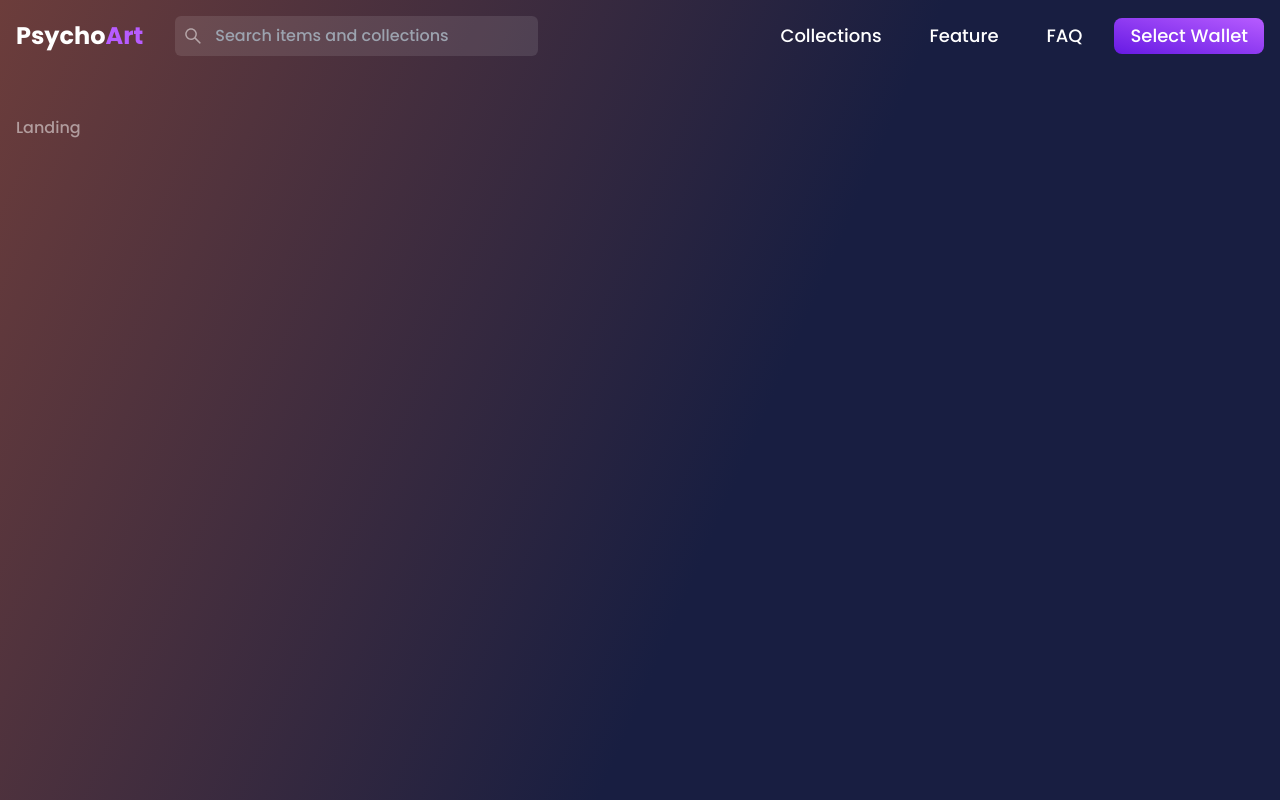
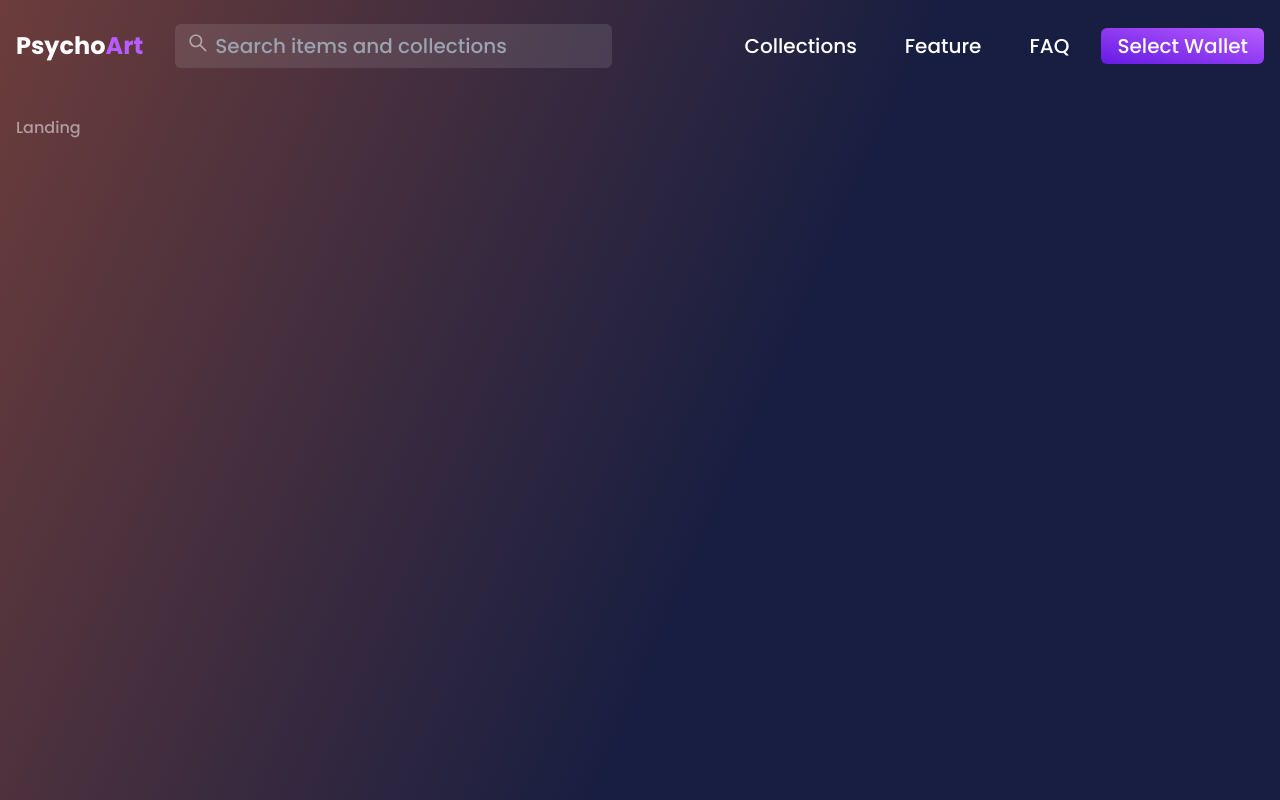
Before and after one commit to BanerjeeProdipta/NFT, a React (Create React App) app: page / in a window 1280 px wide. Built offline with nearby package versions, Linux system fonts and the light colour scheme.

Commit message:
feat:(reusable modal) Modal created for seach

```diff
--- /dev/null
+++ b/src/components/ui/CustomModal.tsx
@@ -0,0 +1,59 @@
+import { createStyles, makeStyles } from '@material-ui/core'
+import Backdrop from '@material-ui/core/Backdrop/Backdrop'
+import Fade from '@material-ui/core/Fade/Fade'
+import Modal from '@material-ui/core/Modal/Modal'
+import { AiOutlineClose } from 'react-icons/ai'
+
+const useStyles = makeStyles(() => createStyles({
+  modal: {
+    display: 'flex',
+    alignItems: 'center',
+    justifyContent: 'center',
+    padding: '2rem 1rem',
+  },
+}))
+
+interface props {
+  open: boolean;
+  onClose: () => void;
+  children: JSX.Element;
+}
+
+function CustomModal({
+  open, onClose, children,
+}:props) {
+  const classes = useStyles()
+
+  return (
+    <Modal
+      open={open}
+      onClose={onClose}
+      className={classes.modal}
+      closeAfterTransition
+      BackdropComponent={Backdrop}
+      BackdropProps={{
+        timeout: 500,
+      }}
+    >
+      <Fade in={open}>
+        <div className="relative flex flex-1 max-w-xl p-8 text-white rounded-md bg-bgRight/40">
+          <button
+            type="button"
+            className="absolute z-10 inline-block p-1 transition duration-300 ease-in-out rounded-full cursor-pointer bg-bgRight"
+            style={{
+              right: '-18px',
+              top: '-18px',
+            }}
+            onClick={onClose}
+          >
+            <AiOutlineClose className="w-6 h-6 text-white fill-current" />
+
+          </button>
+          <div className="w-full overflow-hidden rounded-md">{children}</div>
+        </div>
+      </Fade>
+    </Modal>
+  )
+}
+
+export default CustomModal
--- a/src/components/ui/Navbar.tsx
+++ b/src/components/ui/Navbar.tsx
@@ -1,19 +1,23 @@
 import { useRef, useState } from 'react'
 import { AiOutlineClose, AiOutlineMenu, AiOutlineSearch } from 'react-icons/ai'
 import { NavLink } from 'react-router-dom'
+import CustomModal from './CustomModal'
 
 function Navbar() {
   const ref = useRef<HTMLDivElement>(null)
   const [isOpen, setIsOpen] = useState(false)
+  const [showSearchModal, setShowSearchModal] = useState(false)
 
   const handleLinkOnClick = () => setIsOpen(false)
+
+  const handleModalOnClose = () => setShowSearchModal(false)
 
   return (
     <nav className="sticky top-0 z-50">
       <div
         ref={ref}
         style={{ maxHeight: isOpen && ref.current ? ref.current.scrollHeight : 50 }}
-        className="relative overflow-hidden transition-all duration-500 ease-in-out lg:min-h-[100px]"
+        className="py-2 relative overflow-hidden transition-all duration-500 ease-in-out md:min-h-[100px]"
       >
         <div className="flex items-center justify-between">
           <div>
@@ -25,10 +29,10 @@ function Navbar() {
             </NavLink>
           </div>
 
-          <div className="flex justify-end flex-1 lg:hidden">
+          <div className="flex justify-end flex-1 md:hidden">
             <button
               type="button"
-              className="p-1 text-white transition duration-500 ease-in-out border border-transparent border-white rounded cursor-pointer lg:hidden"
+              className="p-1 text-white transition duration-500 ease-in-out border border-transparent border-white rounded cursor-pointer md:hidden"
               onClick={() => setIsOpen(!isOpen)}
             >
               {isOpen ? (
@@ -40,37 +44,39 @@ function Navbar() {
           </div>
 
           {/* LARGE screen links STARTS */}
-          <div className="justify-between flex-1 hidden lg:flex lg:items-center">
-
-            <div className="relative">
-              <div className="absolute top-2.5 left-10">
-                <AiOutlineSearch size={20} />
+          <div className="justify-between flex-1 hidden md:flex md:items-center">
+            <button type="button" className="relative mx-8" onClick={() => setShowSearchModal(true)}>
+              <div className="absolute top-2 left-3">
+                <AiOutlineSearch size={22} />
               </div>
-              <input type="text" className="p-2 pl-10 ml-8 rounded-md focus:outline-none focus:ring-2 focus:border-transparent ring-primaryLight bg-white/10 lg:w-80 xl:w-auto" placeholder="Search items and collections" />
-            </div>
-
-            <div className="flex space-x-4 ">
+              <input
+                type="text"
+                className="flex p-2 pl-10 text-xl text-white rounded-md lg:w-full flex-0 md:w-4 focus:outline-none focus:ring-2 focus:border-transparent ring-primaryLight bg-white/10"
+                placeholder="Search items and collections"
+              />
+            </button>
+            <div className="flex space-x-4 text-xl">
               <NavLink
                 to="/collections"
-                className="px-4 py-1 text-lg font-medium text-white transition duration-1000 rounded hover:text-primaryLight"
+                className="px-4 py-1 font-medium text-white transition duration-1000 rounded lg:px-4 text-md hover:text-primaryLight"
               >
                 Collections
               </NavLink>
               <NavLink
                 to="/feature"
-                className="px-4 py-1 text-lg font-medium text-white transition duration-1000 rounded hover:text-primaryLight"
+                className="px-4 py-1 font-medium text-white transition duration-1000 rounded lg:px-4 text-md hover:text-primaryLight"
               >
                 Feature
               </NavLink>
               <NavLink
                 to="/faq"
-                className="px-4 py-1 text-lg font-medium text-white transition duration-1000 rounded hover:text-primaryLight"
+                className="px-4 py-1 font-medium text-white transition duration-1000 rounded lg:px-4 text-md hover:text-primaryLight"
               >
                 FAQ
               </NavLink>
               <NavLink
                 to="/select-wallet"
-                className="px-4 py-1 text-lg font-medium text-white transition duration-1000 rounded-lg whitespace-nowrap bg-gradient-to-bl from-primaryLight to-primaryDark filter hover:bg-gradient-to-tr"
+                className="px-4 py-1 font-medium text-white transition duration-1000 rounded-md lg:px-4 text-md whitespace-nowrap bg-gradient-to-bl from-primaryLight to-primaryDark hover:bg-gradient-to-tr"
               >
                 Select Wallet
               </NavLink>
@@ -80,32 +86,42 @@ function Navbar() {
         </div>
 
         {/* SMALL screen links STARTS */}
-        <div className="my-4 space-y-2 lg:hidden">
+        <div className="my-4 space-y-2 md:hidden">
+          <button type="button" className="relative" onClick={() => setShowSearchModal(true)}>
+            <div className="absolute top-2 left-3">
+              <AiOutlineSearch size={22} />
+            </div>
+            <input
+              type="text"
+              className="flex w-full p-2 pl-10 text-white rounded-md flex-0 focus:outline-none focus:ring-2 focus:border-transparent ring-primaryLight bg-white/10 w "
+              placeholder="Search items and collections"
+            />
+          </button>
           <NavLink
             onClick={handleLinkOnClick}
             to="/collections"
-            className="block p-2 font-semibold transition-all duration-300 rounded-lg hover:text-white hover:bg-primaryLight hover:opacity-75"
+            className="block p-2 font-semibold transition-all duration-300 rounded-md hover:text-white hover:bg-primaryLight hover:opacity-75"
           >
             Collections
           </NavLink>
           <NavLink
             onClick={handleLinkOnClick}
             to="/feature"
-            className="block p-2 font-semibold transition-all duration-300 rounded-lg hover:text-white hover:bg-primaryLight hover:opacity-75"
+            className="block p-2 font-semibold transition-all duration-300 rounded-md hover:text-white hover:bg-primaryLight hover:opacity-75"
           >
             Feature
           </NavLink>
           <NavLink
             onClick={handleLinkOnClick}
             to="/faq"
-            className="block p-2 font-semibold transition-all duration-300 rounded-lg hover:text-white hover:bg-primaryLight hover:opacity-75"
+            className="block p-2 font-semibold transition-all duration-300 rounded-md hover:text-white hover:bg-primaryLight hover:opacity-75"
           >
             FAQ
           </NavLink>
           <NavLink
             onClick={handleLinkOnClick}
             to="/select-wallet"
-            className="block p-2 font-semibold transition-all duration-300 rounded-lg hover:text-white hover:bg-primaryLight hover:opacity-75"
+            className="block p-2 font-semibold transition-all duration-300 rounded-md hover:text-white hover:bg-primaryLight hover:opacity-75"
           >
             Select Wallet
           </NavLink>
@@ -114,6 +130,18 @@ function Navbar() {
         {/* SMALL screen links ENDS */}
 
       </div>
+      <CustomModal open={showSearchModal} onClose={handleModalOnClose}>
+        <div className="relative mb-32">
+          <div className="absolute top-2 left-2">
+            <AiOutlineSearch size={22} />
+          </div>
+          <input
+            type="text"
+            className="w-full p-2 pl-10 text-white rounded-md focus:outline-none focus:ring-2 focus:border-transparent ring-primaryLight bg-white/10"
+            placeholder="Search items and collections"
+          />
+        </div>
+      </CustomModal>
     </nav>
   )
 }
```
